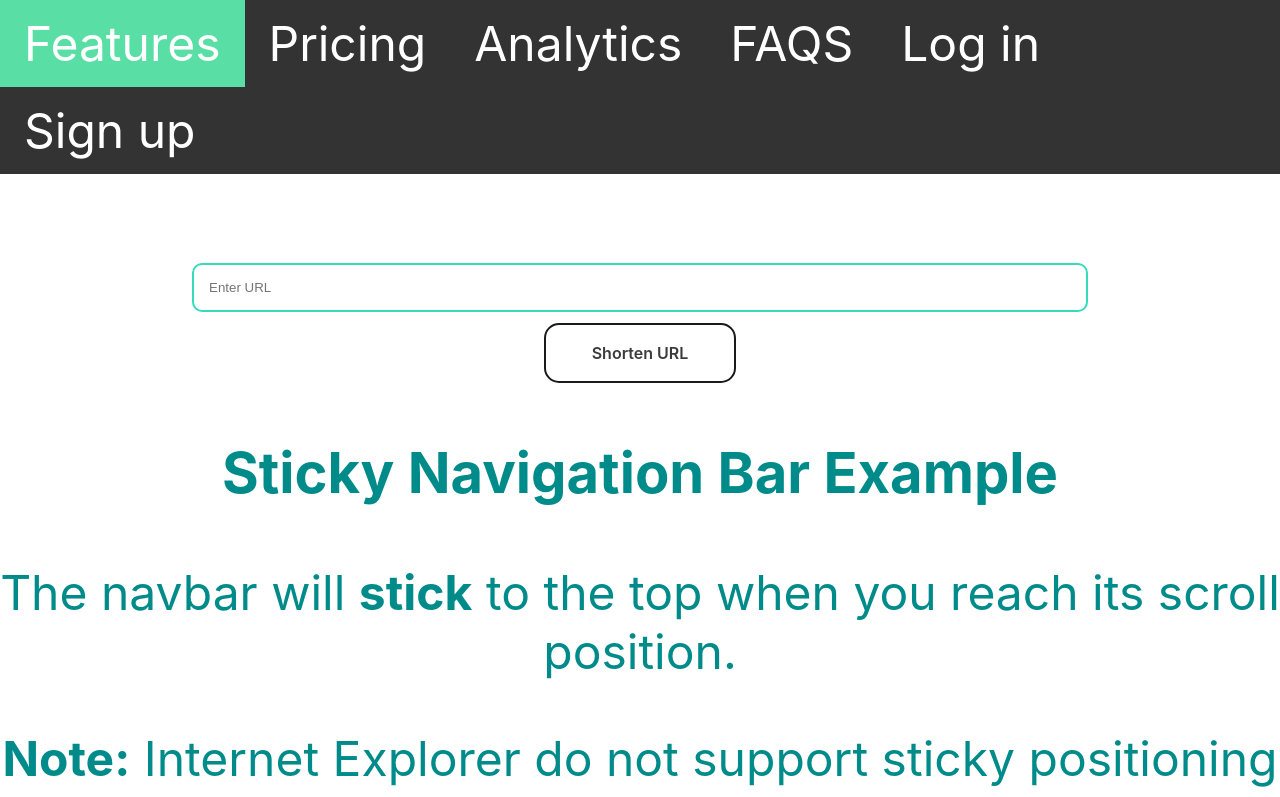
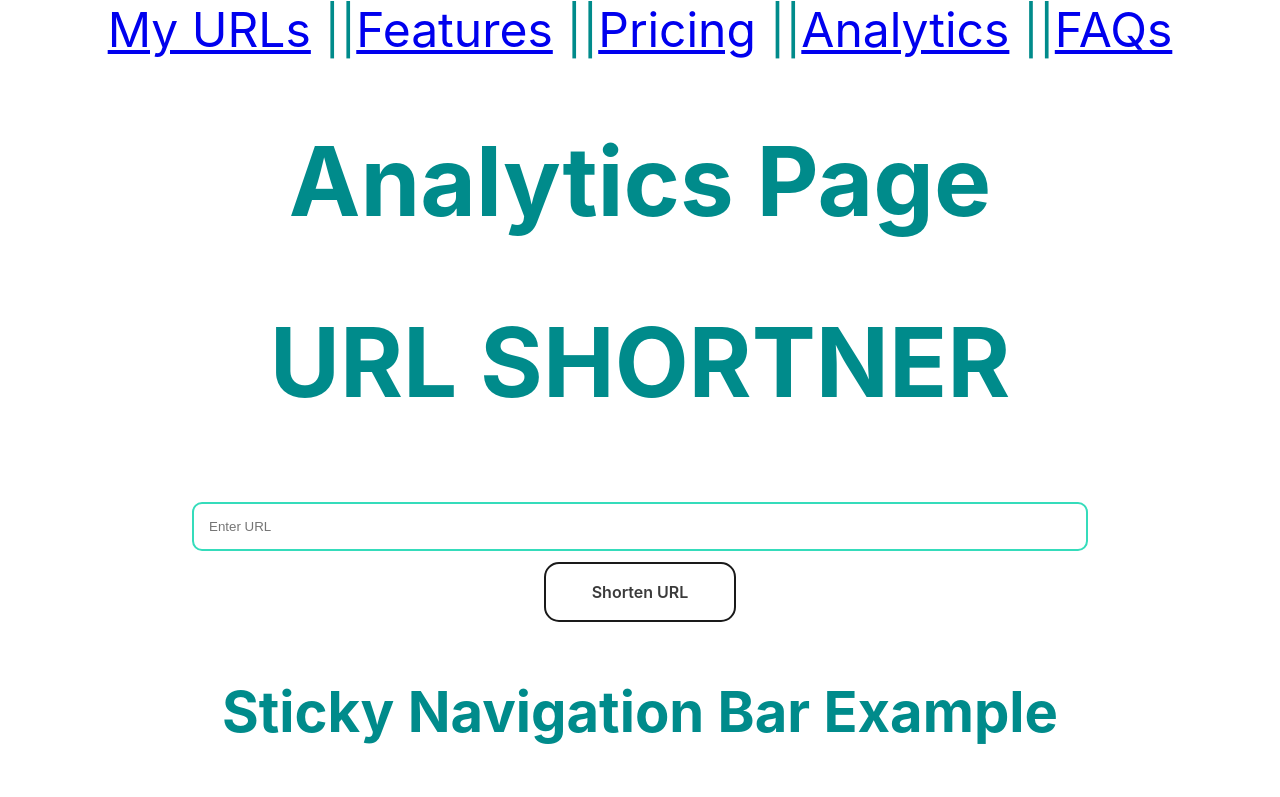
Before and after one commit to Oladosu500/cooool, a React (Create React App) app: page /Analytics in a window 1280 px wide. Shown: the top 797 px of the page. Built offline with nearby package versions, Linux system fonts and the light colour scheme.

Commit message:
improved on the route

```diff
--- a/src/App.tsx
+++ b/src/App.tsx
@@ -1,40 +1,101 @@
-
-import { Barnav } from './components/Barnav';
-import './App.css';
+import { Barnav } from "./components/Barnav";
+import Navbar from "./components/Navbar";
+import { Routes, Route } from "react-router-dom";
+import "./App.css";
+import MyUrl from "./pages/MyUrl";
+import Features from "./pages/Features";
+import Pricing from "./pages/Pricing";
+import Analytics from "./pages/Analytics";
+import Faqs from "./pages/Faqs";
 
 function App() {
   const linkShort = () => {
-    alert('linkShort');
-    console.log('linkShort');
-  }
+    alert("linkShort");
+    console.log("linkShort");
+  };
 
   return (
     <>
-    <div className='welcome'>
+      <div className="welcome">
+        <Navbar />
 
-      <Barnav name='My Urls' />
+        <Barnav name="My Urls" />
 
+        <Routes>
+          <Route path="/myUrl" element={<MyUrl />} />
+          <Route path="/Features" element={<Features />} />
+          <Route path="/Pricing" element={<Pricing />} />
+          <Route path="/Analytics" element={<Analytics />} />
+          <Route path="/Faqs" element={<Faqs />} />
+        </Routes>
         <h1>URL SHORTNER</h1>
 
-      <input type='text' placeholder='Enter URL' className='input' />
+        <input type="text" placeholder="Enter URL" className="input" />
         <br />
-<button className="button-28" onClick={linkShort}>Shorten URL</button>
-
+        <button className="button-28" onClick={linkShort}>
+          Shorten URL
+        </button>
 
         <br />
         <h3>Sticky Navigation Bar Example</h3>
-<p>The navbar will <strong>stick</strong> to the top when you reach its scroll position.</p>
-<p><strong>Note:</strong> Internet Explorer do not support sticky positioning and Safari requires a -webkit- prefix.</p>
-<p>Some text to enable scrolling. Lorem ipsum dolor sit amet, illum definitiones no quo, maluisset concludaturque et eum, altera fabulas ut quo. Atqui causae gloriatur ius te, id agam omnis evertitur eum. Affert laboramus repudiandae nec et. Inciderint efficiantur his ad. Eum no molestiae voluptatibus.</p>
-<p>Some text to enable scrolling. Lorem ipsum dolor sit amet, illum definitiones no quo, maluisset concludaturque et eum, altera fabulas ut quo. Atqui causae gloriatur ius te, id agam omnis evertitur eum. Affert laboramus repudiandae nec et. Inciderint efficiantur his ad. Eum no molestiae voluptatibus.</p>
-<p>Some text to enable scrolling. Lorem ipsum dolor sit amet, illum definitiones no quo, maluisset concludaturque et eum, altera fabulas ut quo. Atqui causae gloriatur ius te, id agam omnis evertitur eum. Affert laboramus repudiandae nec et. Inciderint efficiantur his ad. Eum no molestiae voluptatibus.</p>
-<p>Some text to enable scrolling. Lorem ipsum dolor sit amet, illum definitiones no quo, maluisset concludaturque et eum, altera fabulas ut quo. Atqui causae gloriatur ius te, id agam omnis evertitur eum. Affert laboramus repudiandae nec et. Inciderint efficiantur his ad. Eum no molestiae voluptatibus.</p>
-<p>Some text to enable scrolling. Lorem ipsum dolor sit amet, illum definitiones no quo, maluisset concludaturque et eum, altera fabulas ut quo. Atqui causae gloriatur ius te, id agam omnis evertitur eum. Affert laboramus repudiandae nec et. Inciderint efficiantur his ad. Eum no molestiae voluptatibus.</p>
-<p>Some text to enable scrolling. Lorem ipsum dolor sit amet, illum definitiones no quo, maluisset concludaturque et eum, altera fabulas ut quo. Atqui causae gloriatur ius te, id agam omnis evertitur eum. Affert laboramus repudiandae nec et. Inciderint efficiantur his ad. Eum no molestiae voluptatibus.</p>
-<p>Some text to enable scrolling. Lorem ipsum dolor sit amet, illum definitiones no quo, maluisset concludaturque et eum, altera fabulas ut quo. Atqui causae gloriatur ius te, id agam omnis evertitur eum. Affert laboramus repudiandae nec et. Inciderint efficiantur his ad. Eum no molestiae voluptatibus.</p>
-
+        <p>
+          The navbar will <strong>stick</strong> to the top when you reach its
+          scroll position.
+        </p>
+        <p>
+          <strong>Note:</strong> Internet Explorer do not support sticky
+          positioning and Safari requires a -webkit- prefix.
+        </p>
+        <p>
+          Some text to enable scrolling. Lorem ipsum dolor sit amet, illum
+          definitiones no quo, maluisset concludaturque et eum, altera fabulas
+          ut quo. Atqui causae gloriatur ius te, id agam omnis evertitur eum.
+          Affert laboramus repudiandae nec et. Inciderint efficiantur his ad.
+          Eum no molestiae voluptatibus.
+        </p>
+        <p>
+          Some text to enable scrolling. Lorem ipsum dolor sit amet, illum
+          definitiones no quo, maluisset concludaturque et eum, altera fabulas
+          ut quo. Atqui causae gloriatur ius te, id agam omnis evertitur eum.
+          Affert laboramus repudiandae nec et. Inciderint efficiantur his ad.
+          Eum no molestiae voluptatibus.
+        </p>
+        <p>
+          Some text to enable scrolling. Lorem ipsum dolor sit amet, illum
+          definitiones no quo, maluisset concludaturque et eum, altera fabulas
+          ut quo. Atqui causae gloriatur ius te, id agam omnis evertitur eum.
+          Affert laboramus repudiandae nec et. Inciderint efficiantur his ad.
+          Eum no molestiae voluptatibus.
+        </p>
+        <p>
+          Some text to enable scrolling. Lorem ipsum dolor sit amet, illum
+          definitiones no quo, maluisset concludaturque et eum, altera fabulas
+          ut quo. Atqui causae gloriatur ius te, id agam omnis evertitur eum.
+          Affert laboramus repudiandae nec et. Inciderint efficiantur his ad.
+          Eum no molestiae voluptatibus.
+        </p>
+        <p>
+          Some text to enable scrolling. Lorem ipsum dolor sit amet, illum
+          definitiones no quo, maluisset concludaturque et eum, altera fabulas
+          ut quo. Atqui causae gloriatur ius te, id agam omnis evertitur eum.
+          Affert laboramus repudiandae nec et. Inciderint efficiantur his ad.
+          Eum no molestiae voluptatibus.
+        </p>
+        <p>
+          Some text to enable scrolling. Lorem ipsum dolor sit amet, illum
+          definitiones no quo, maluisset concludaturque et eum, altera fabulas
+          ut quo. Atqui causae gloriatur ius te, id agam omnis evertitur eum.
+          Affert laboramus repudiandae nec et. Inciderint efficiantur his ad.
+          Eum no molestiae voluptatibus.
+        </p>
+        <p>
+          Some text to enable scrolling. Lorem ipsum dolor sit amet, illum
+          definitiones no quo, maluisset concludaturque et eum, altera fabulas
+          ut quo. Atqui causae gloriatur ius te, id agam omnis evertitur eum.
+          Affert laboramus repudiandae nec et. Inciderint efficiantur his ad.
+          Eum no molestiae voluptatibus.
+        </p>
       </div>
-
     </>
   );
 }
--- a/src/components/Barnav.tsx
+++ b/src/components/Barnav.tsx
@@ -16,14 +16,14 @@ export const Barnav = (props: Navbarprops) => {
 				</form>
 				</div>
 			</li> */}
-          <li><a href="http://">Features</a></li>
+          {/* <li><a href="http://">Features</a></li>
           <li><a href="http://">Pricing</a></li>
           <li><a href="http://">Analytics</a></li>
           <li><a href="http://">FAQS</a></li>
           <li>
             <a href="www">Log in</a>
           </li>
-          <li><a href="http://">Sign up</a></li>
+          <li><a href="http://">Sign up</a></li> */}
         </ul>
       </nav>
     </div>
--- /dev/null
+++ b/src/components/Navbar.tsx
@@ -0,0 +1,16 @@
+import { Link } from "react-router-dom";
+const Navbar = () => {
+  return (
+    <div>
+      <nav>
+        <Link to={"/"}>My URLs</Link> {"||"}
+        <Link to={"/Features"}>Features</Link> {"||"}
+        <Link to={"/Pricing"}>Pricing</Link> {"||"}
+        <Link to={"/Analytics"}>Analytics</Link> {"||"}
+        <Link to={"/Faqs"}>FAQs</Link>
+      </nav>
+    </div>
+  );
+};
+
+export default Navbar;
--- a/src/index.tsx
+++ b/src/index.tsx
@@ -1,14 +1,18 @@
-import React from 'react';
-import ReactDOM from 'react-dom/client';
-import './index.css';
-import App from './App';
-import reportWebVitals from './reportWebVitals';
+import React from "react";
+import ReactDOM from "react-dom/client";
+import "./index.css";
+import App from "./App";
+import reportWebVitals from "./reportWebVitals";
+import { BrowserRouter } from "react-router-dom";
+
 const root = ReactDOM.createRoot(
-  document.getElementById('root') as HTMLElement
+  document.getElementById("root") as HTMLElement
 );
 root.render(
   <React.StrictMode>
-    <App />
+    <BrowserRouter>
+      <App />
+    </BrowserRouter>
   </React.StrictMode>
 );
 
--- /dev/null
+++ b/src/pages/Analytics.tsx
@@ -0,0 +1,12 @@
+import React from 'react'
+
+const Analytics = () => {
+  return (
+    <div>
+        <h1>Analytics Page</h1>
+
+    </div>
+  )
+}
+
+export default Analytics
--- /dev/null
+++ b/src/pages/Faqs.tsx
@@ -0,0 +1,11 @@
+import React from 'react'
+
+const Faqs = () => {
+  return (
+    <div>
+      <h1>Faq Page</h1>
+    </div>
+  )
+}
+
+export default Faqs
--- /dev/null
+++ b/src/pages/Features.tsx
@@ -0,0 +1,12 @@
+import React from 'react'
+
+const Features = () => {
+  return (
+    <div>
+
+      <h1>Features Page</h1>
+    </div>
+  )
+}
+
+export default Features
--- /dev/null
+++ b/src/pages/MyUrl.tsx
@@ -0,0 +1,9 @@
+const MyUrl = () => {
+  return (
+    <div>
+      <h1>Custom Url</h1>
+    </div>
+  );
+};
+
+export default MyUrl;
--- /dev/null
+++ b/src/pages/Pricing.tsx
@@ -0,0 +1,12 @@
+import React from 'react'
+
+const Pricing = () => {
+  return (
+    <div>
+        <h1>Pricing Page</h1>
+
+    </div>
+  )
+}
+
+export default Pricing
```
Also changed, not shown: src/pages/customurl.tsx (deleted, +0 -9 lines), src/components/qrcode.tsx (renamed from src/pages/qrcode.tsx), src/shortner.tsx (renamed from src/pages/shortner.tsx). Lines whose indentation alone changed are shown as unchanged.
